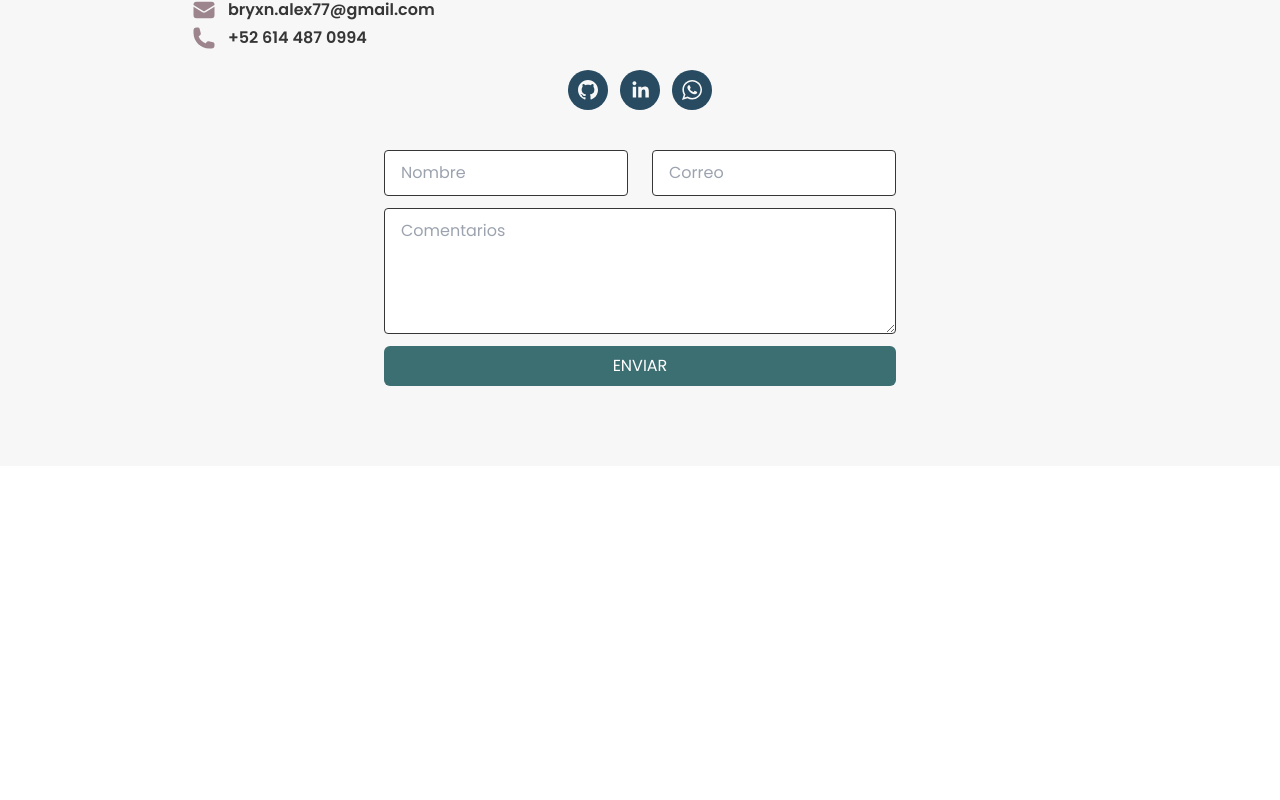
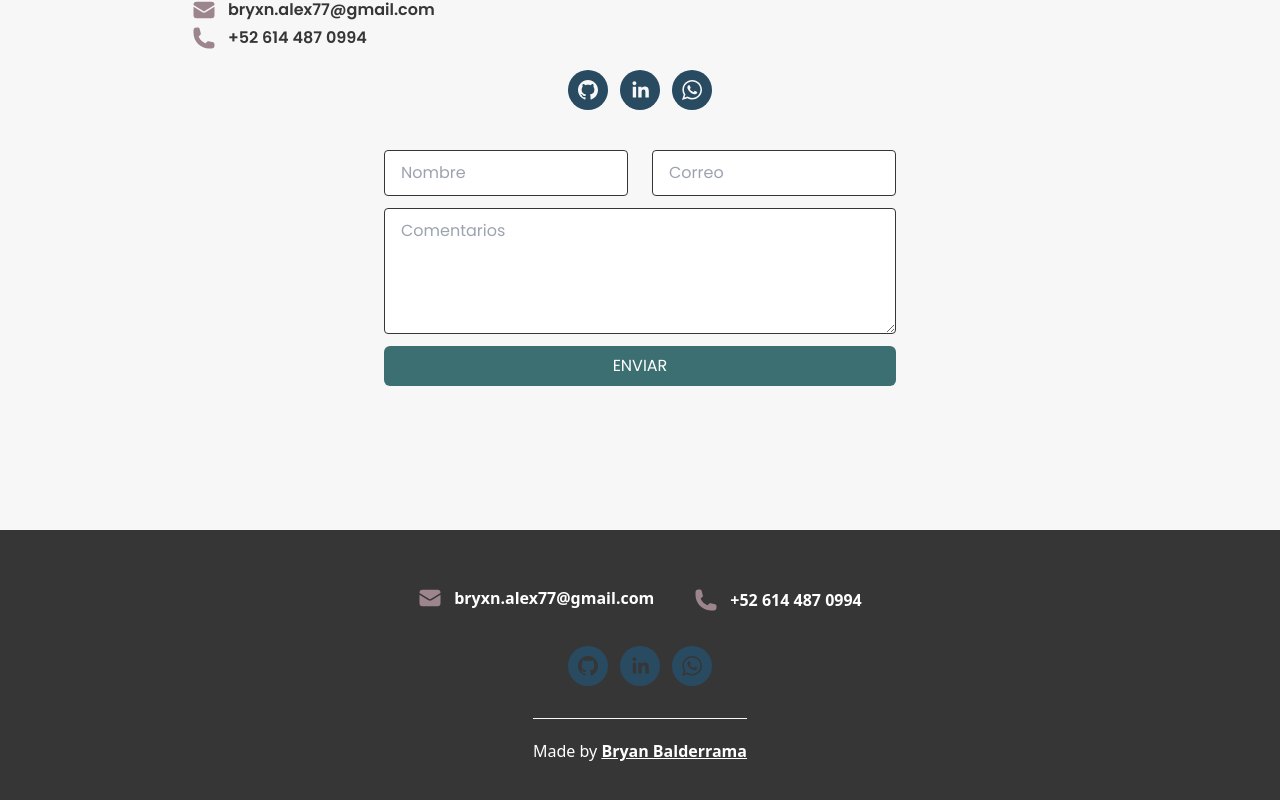
Before and after one commit to bryxn77git/portfolio, a React (Vite) app: page / in a window 1280 px wide. Shown: the part 3718-4518 px from the top of the page. Before the commit the page ends 4184 px from the top, so only its background shows below. Built offline with nearby package versions, Linux system fonts and the light colour scheme.

Commit message:
Footer finished

```diff
--- a/src/App.jsx
+++ b/src/App.jsx
@@ -5,6 +5,7 @@ import { UiContext } from "./context/uiContext"
 import { About } from "./components/About"
 import { Projects } from "./components/Projects"
 import { Contact } from "./components/Contact"
+import { Footer } from "./components/Footer"
 
 export const App = () => {
 
@@ -28,6 +29,8 @@ export const App = () => {
 
         <Contact />
 
+        <Footer />
+
     </div>
   )
 }
--- a/src/components/Contact.jsx
+++ b/src/components/Contact.jsx
@@ -10,7 +10,7 @@ export const Contact = () => {
   const { t } = useTranslation('global');
 
   return (
-    <section className="bg-background-complement flex justify-center font-poppins text-text px-5 lg:px-1">
+    <section className="bg-background-complement flex justify-center font-poppins text-text px-5 lg:px-1 pb-16">
 
         <div className="max-w-4xl flex flex-col items-center pt-10 md:py-20 gap-5">
             <h2 className="text-2xl md:text-4xl font-extrabold mb-5 md:mb-10"><span className="text-primary">{"<"}</span>{t('contact.title')}<span className="text-primary">{" />"}</span></h2>
--- /dev/null
+++ b/src/components/Footer.jsx
@@ -0,0 +1,31 @@
+import { EnvelopeIcon, PhoneIcon } from "@heroicons/react/24/solid"
+import { SocialIcons } from "./SocialIcons"
+
+
+export const Footer = () => {
+  return (
+    <footer className="bg-text w-full py-14 text-background flex flex-col items-center gap-8 ">
+        <div className="font-semibold flex flex-col md:flex-row items-center gap-1 md:gap-10">
+            <div className="flex gap-3 items-center mb-1">
+                <EnvelopeIcon className="h-6 text-secondary" />
+                <p>bryxn.alex77@gmail.com</p>
+            </div>
+            <div className="flex gap-3 items-center">
+                <PhoneIcon className="h-6 text-secondary" />
+                <p>+52 614 487 0994</p>
+            </div>
+        </div>
+
+
+        <div className="divide-y divide-background-complement flex flex-col items-center gap-8 w-full ">
+
+        <div className="flex gap-3">
+            <SocialIcons />
+        </div>
+
+        <p className="font-light pt-5">Made by <span className="font-bold underline">Bryan Balderrama</span></p>
+        </div>
+
+    </footer>
+  )
+}
```
